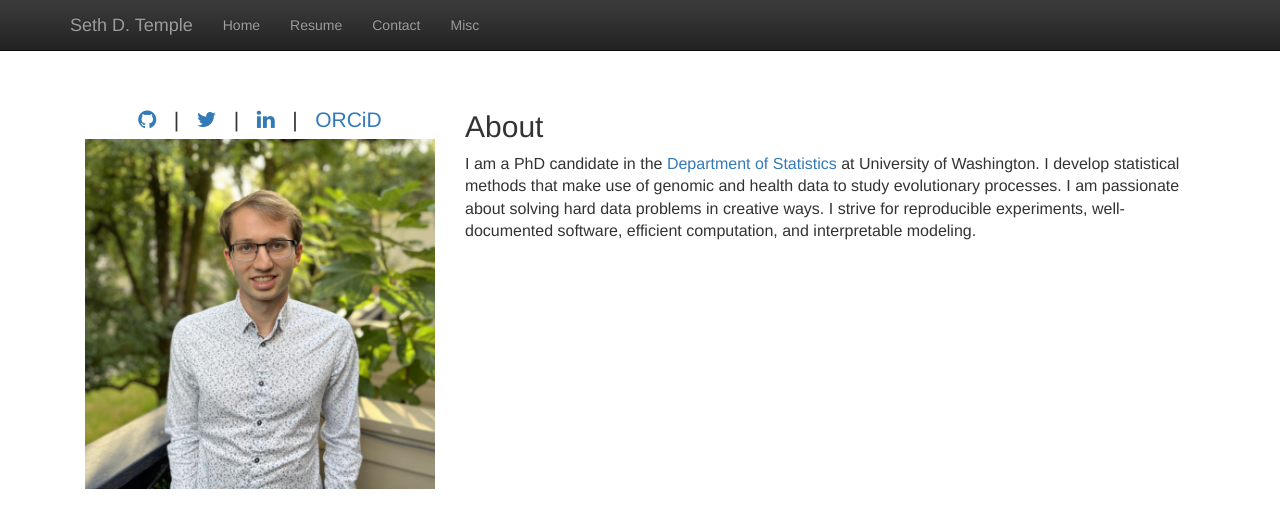
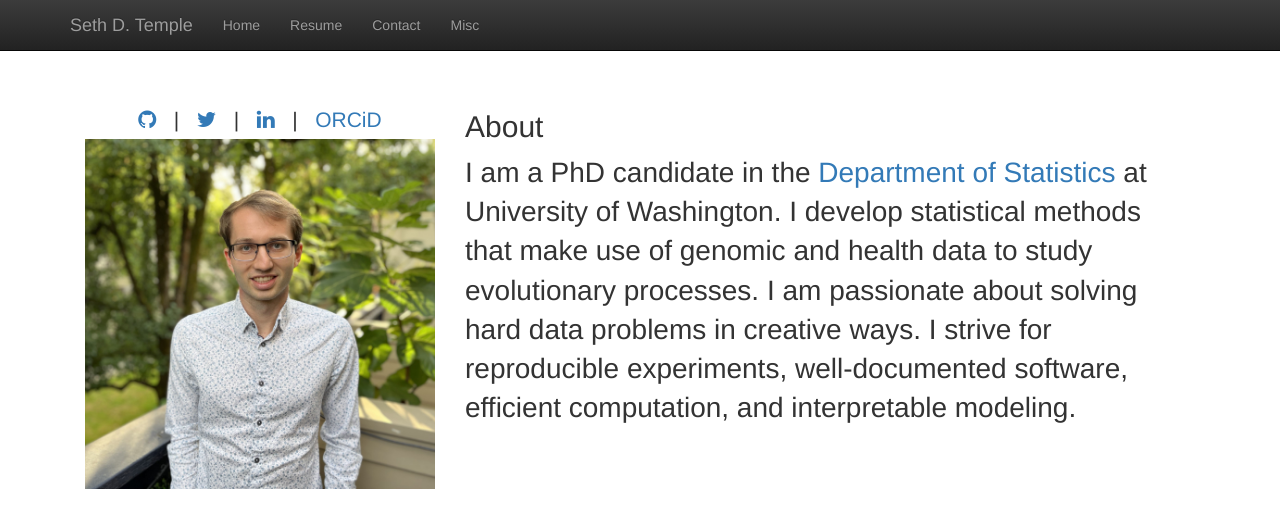
Before and after one commit to sdtemple/sdtemple.github.io, a Jekyll site: the page built from index.html, in a window 1280 px wide. Shown: the top 528 px of the page. Built offline with Jekyll 4.4.1, drawn with Linux system fonts in a browser that asks for light colours; nearby versions of some CDN libraries; library files that are not in the unit come from our copies.

Commit message:
increasing font size

```diff
--- a/index.html
+++ b/index.html
@@ -23,7 +23,7 @@ title:  'Seth D. Temple'
 
 <div class="col-md-8">
   <h2 class="featurette-heading">About </h2>
-  <p class="lead" style="font-size: 16px">
+  <p class="lead" style="font-size: 28px">
 I am a PhD candidate in the <a href = "https://stat.uw.edu/about-us/people/seth-temple">Department of Statistics</a> at University of Washington.
 I develop statistical methods that make use of genomic and health data to study evolutionary processes.
 I am passionate about solving hard data problems in creative ways.
```
